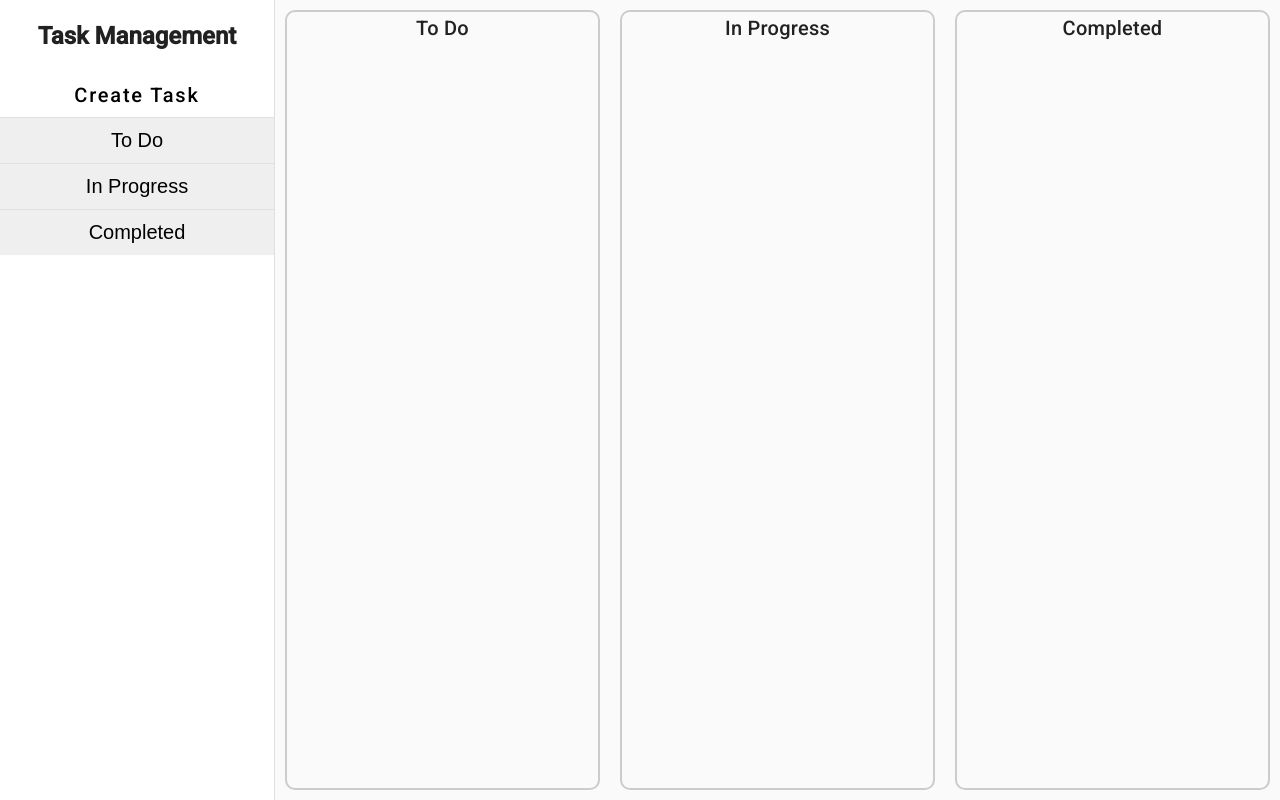
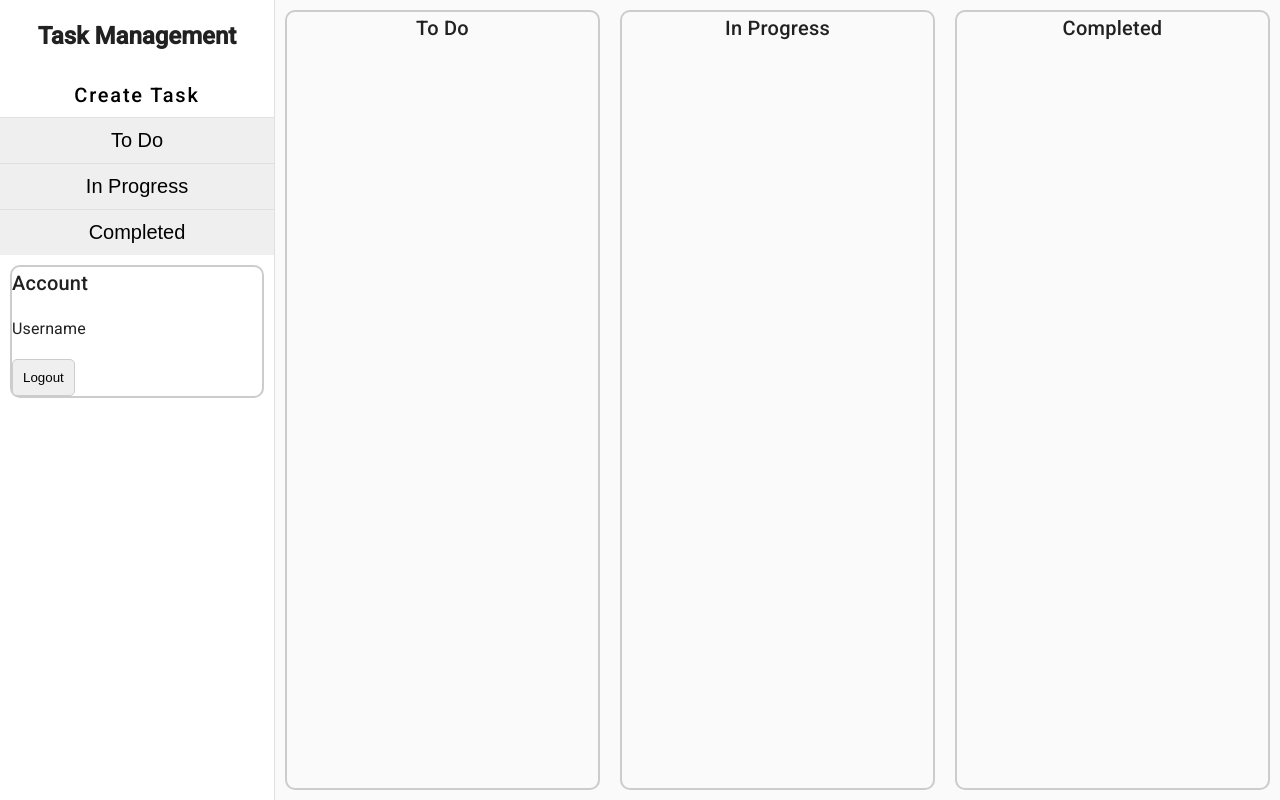
Before and after one commit to NguyenDani/Task-Management-MEAN, an Angular app in the folder client/: page /dashboard in a window 1280 px wide. Built offline with nearby package versions, Linux system fonts and the light colour scheme; sample sign-in values are in the browser's storage.

Commit message:
Simple logout

```diff
--- /dev/null
+++ b/client/src/app/todo/sidenav/account/account.component.html
@@ -0,0 +1,3 @@
+<h2>Account</h2>
+<h3>Username</h3>
+<button (click)="logoutButton()">Logout</button>
--- /dev/null
+++ b/client/src/app/todo/sidenav/account/account.component.scss
@@ -0,0 +1,6 @@
+button {
+    cursor: pointer;
+    padding: 10px;
+    border: 1px solid #ccc;
+    border-radius: 5px;
+}
--- /dev/null
+++ b/client/src/app/todo/sidenav/account/account.component.ts
@@ -0,0 +1,19 @@
+import { Component } from '@angular/core';
+import { Router } from '@angular/router';
+
+@Component({
+  selector: 'app-account',
+  standalone: true,
+  imports: [],
+  templateUrl: './account.component.html',
+  styleUrl: './account.component.scss'
+})
+export class AccountComponent {
+
+  constructor( private router: Router ) {}
+
+  logoutButton(){
+    localStorage.removeItem('token');
+    this.router.navigate(['/']);
+  }
+}
--- a/client/src/app/todo/sidenav/sidenav.component.html
+++ b/client/src/app/todo/sidenav/sidenav.component.html
@@ -10,5 +10,5 @@
 </mat-list>
 
 <div class="userContainer">
-
+  <app-account></app-account>
 </div>
--- a/client/src/app/todo/sidenav/sidenav.component.scss
+++ b/client/src/app/todo/sidenav/sidenav.component.scss
@@ -16,3 +16,9 @@
     font-size: 20px;
     cursor: pointer;
 }
+
+.userContainer {
+    border: 2px solid #ccc;
+    margin: 10px;
+    border-radius: 10px;
+}
--- a/client/src/app/todo/sidenav/sidenav.component.ts
+++ b/client/src/app/todo/sidenav/sidenav.component.ts
@@ -4,6 +4,7 @@ import { MatListModule } from '@angular/material/list';
 import { MatDialog, MatDialogModule } from '@angular/material/dialog';
 import { MatButtonModule } from '@angular/material/button';
 import { NewTaskComponent } from './new-task/new-task.component';
+import { AccountComponent } from './account/account.component';
 
 @Component({
   selector: 'app-sidenav',
@@ -12,7 +13,8 @@ import { NewTaskComponent } from './new-task/new-task.component';
     MatDividerModule,
     MatListModule,
     MatDialogModule,
-    MatButtonModule
+    MatButtonModule,
+    AccountComponent
   ],
   templateUrl: './sidenav.component.html',
   styleUrl: './sidenav.component.scss'
```
Also changed, not shown: 1 other file (tests, documents, lock files or other folders).
